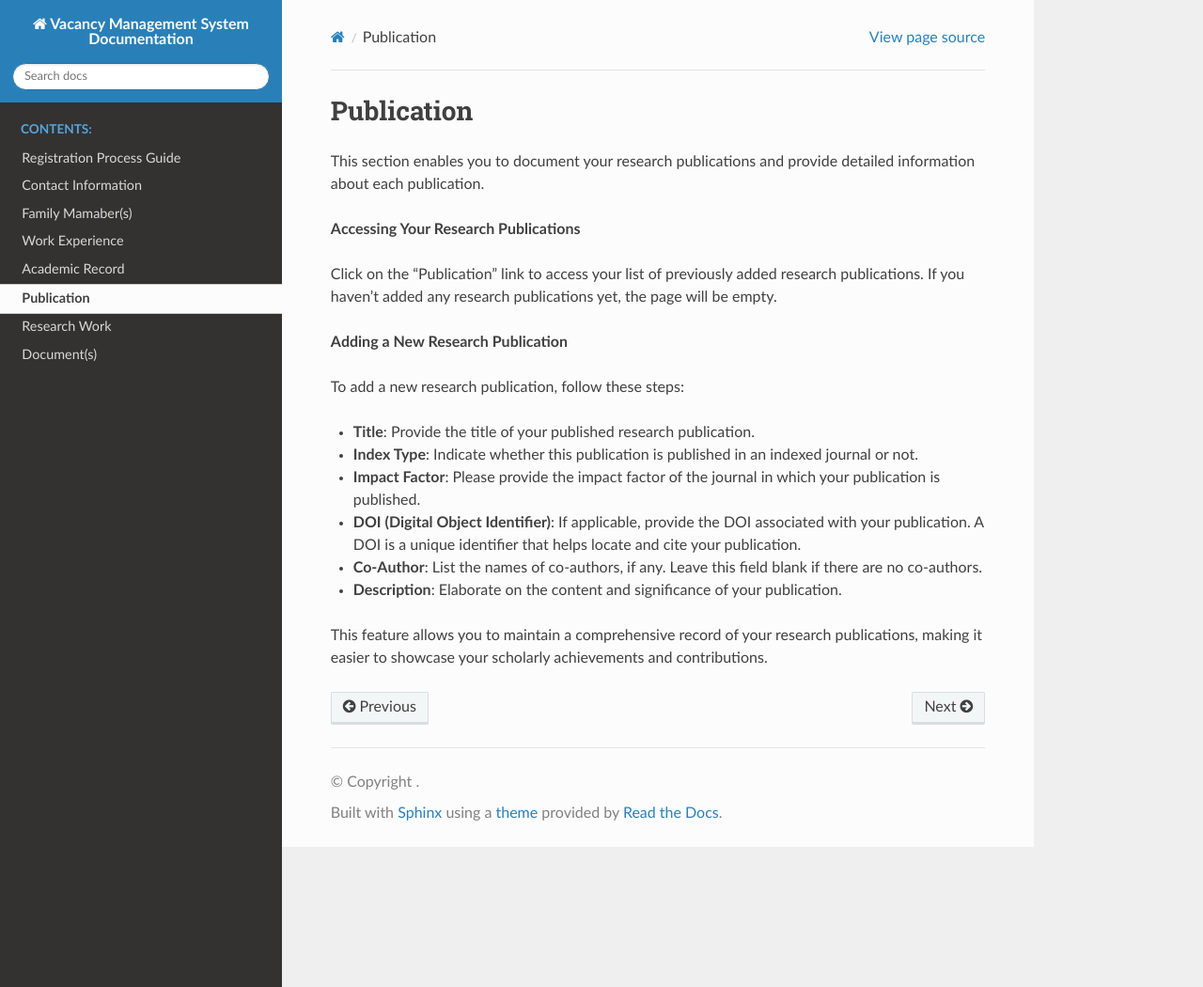
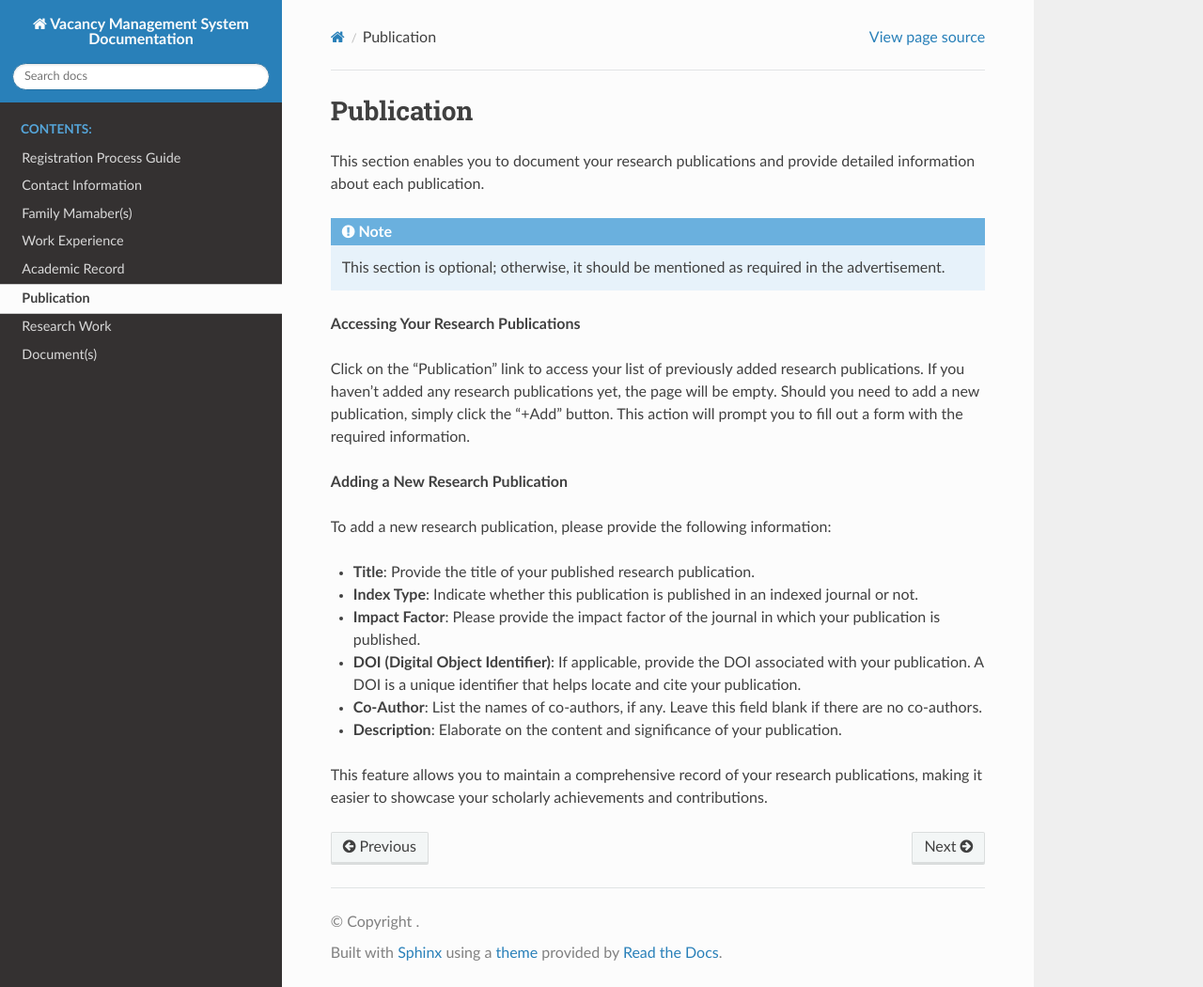
Before and after one commit to w38g0ru/vms, a Sphinx documentation site: the page built from docs/publication.rst, in a window 1280 px wide and 1050 px high. Shown: the whole window at 94% size. Built offline with Sphinx 7.4.7 and the Read the Docs theme 2.0.0, drawn with Linux system fonts in a browser that asks for light colours; pages that are not in the unit, such as notebooks, are missing from menus.

Commit message:
Update publication.rst

```diff
--- a/docs/publication.rst
+++ b/docs/publication.rst
@@ -3,13 +3,16 @@ Publication
 
 This section enables you to document your research publications and provide detailed information about each publication.
 
+.. note::
+   This section is optional; otherwise, it should be mentioned as required in the advertisement.
+
 **Accessing Your Research Publications**
 
-Click on the "Publication" link to access your list of previously added research publications. If you haven't added any research publications yet, the page will be empty.
+Click on the "Publication" link to access your list of previously added research publications. If you haven't added any research publications yet, the page will be empty. Should you need to add a new publication, simply click the “+Add” button. This action will prompt you to fill out a form with the required information.
 
 **Adding a New Research Publication**
 
-To add a new research publication, follow these steps:
+To add a new research publication, please provide the following information:
 
 - **Title**: Provide the title of your published research publication.
 
```
